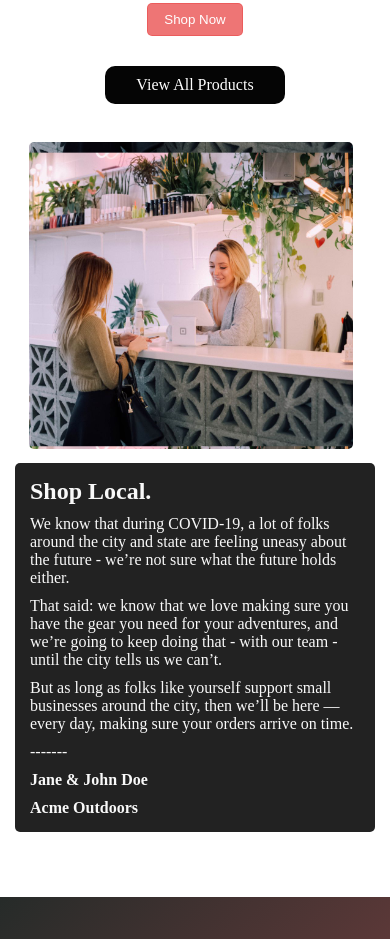
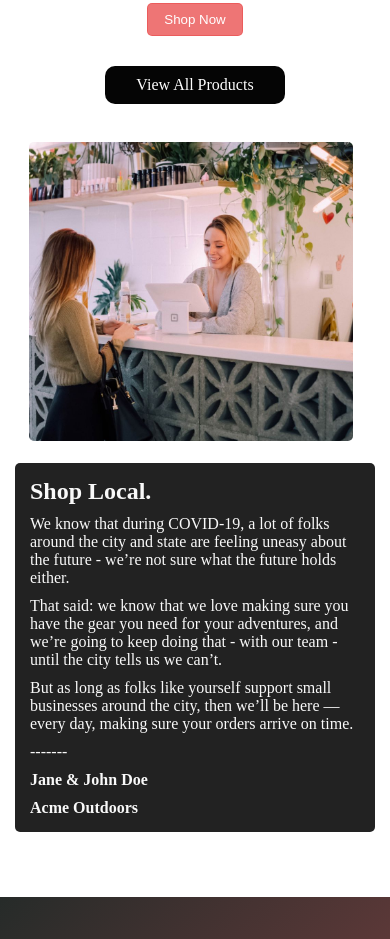
Before and after one commit to mustafa-wp/Acme-Outdoors, a plain HTML site: page index.html in a window 390 px wide. Shown: the part 5331-6270 px from the top of the page. Drawn offline with Linux system fonts and the light colour scheme.

Commit message:
first commi1

```diff
--- a/style.css
+++ b/style.css
@@ -599,12 +599,12 @@ footer {
       right: 6%;
       bottom: 0%;
       width: 90%;
-    height: 37px;
-    min-height: 307px;
+      height: 38px;
+      min-height: 299px;
       border-radius: 5px;
       background-image: url("./img/686e18a12ae5ee2afc05615f_christiann-koepke-dQyS2pMYtok-unsplash (1).jpg");
       background-position: 69% 80%;
-    background-size: 136%;
+      background-size: 153%;
     }
   }
 
```
Lines whose indentation alone changed are shown as unchanged.
